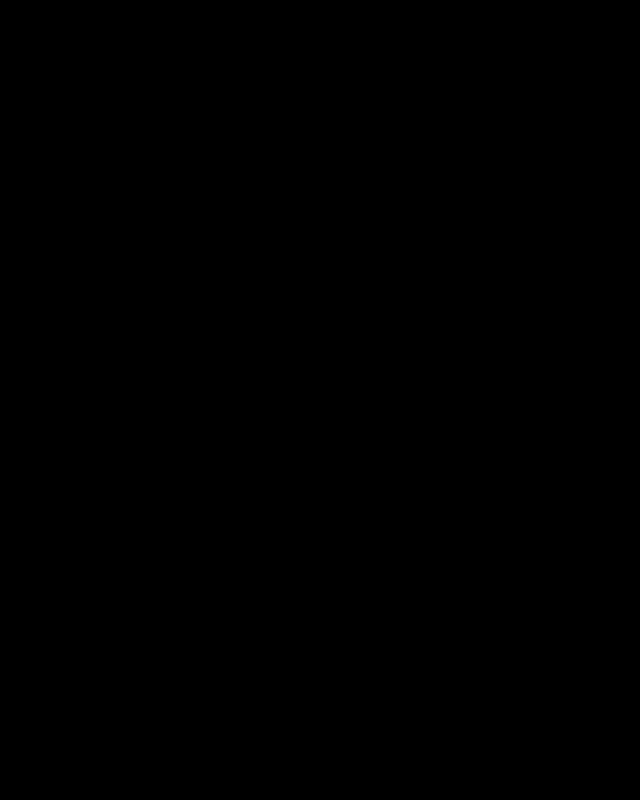
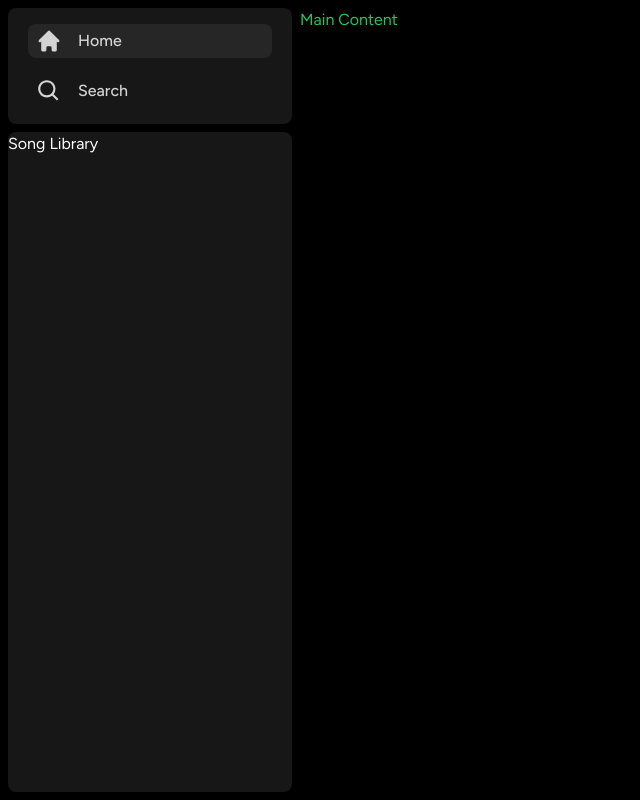
Before and after one commit to bimashazaman/Music-Vibes, a Next.js app: page / in a window 1280 px wide. Shown: the whole page, without its empty margins (0-640 px from the left). Built offline with nearby package versions, Linux system fonts and the light colour scheme.

Commit message:
Sidebar fixed

```diff
--- /dev/null
+++ b/components/Container/Box/Box.tsx
@@ -0,0 +1,24 @@
+import { twMerge } from 'tailwind-merge'
+
+interface BoxProps {
+  children: React.ReactNode
+  className?: string
+}
+
+export const Box = ({ children, className }: BoxProps) => {
+  return (
+    <div
+      className={twMerge(
+        `
+    bg-neutral-900
+    rounded-lg
+    h-fit
+    w-full
+  `,
+        className
+      )}
+    >
+      {children}
+    </div>
+  )
+}
--- /dev/null
+++ b/components/Container/Sidebar/SidebarItems.tsx
@@ -0,0 +1,54 @@
+import Link from 'next/link'
+import { IconType } from 'react-icons'
+import { twMerge } from 'tailwind-merge'
+
+interface SidebarItemsProps {
+  icon: IconType
+  label: string
+  active: boolean
+  href: string
+}
+
+const SidebarItems = ({
+  icon: Icon,
+  label,
+  active,
+  href,
+}: SidebarItemsProps) => {
+  return (
+    <Link
+      href={href}
+      className={twMerge(
+        `
+            flex
+            flex-row
+            h-auto
+            items-center
+            w-full
+            gap-x-4
+            text-md
+            font-medium
+            rounded-lg
+            px-2
+            py-1
+            hover:bg-neutral-800
+            transition
+            duration-200
+            ease-in-out
+            cursor-pointer
+            text-neutral-400
+            hover:text-white
+            `,
+        active ? 'bg-neutral-800' : ''
+      )}
+    >
+      <Icon
+        className={`text-neutral-300 ${active ? 'text-green-500' : ''}`}
+        size={26}
+      />
+      <span className='text-neutral-300 font-medium'>{label}</span>
+    </Link>
+  )
+}
+
+export default SidebarItems
--- a/components/partials/Sidebar.tsx
+++ b/components/partials/Sidebar.tsx
@@ -4,6 +4,9 @@
 import { HiHome } from 'react-icons/hi'
 import { BiSearch } from 'react-icons/bi'
 import { useMemo } from 'react'
+
+import { Box } from '../Container/Box/Box'
+import SidebarItems from '../Container/Sidebar/SidebarItems'
 
 interface SidebarProps {
   children: React.ReactNode
@@ -34,7 +37,17 @@
 
   return (
     <div className='flex h-full'>
-      <div className='hidden md:flex flex-col gap-y-2 bg-black h-full w-[300px] p-2'></div>
+      <div className='hidden md:flex flex-col gap-y-2 bg-black h-full w-[300px] p-2'>
+        <Box>
+          <div className='flex flex-col gap-y-4 px-5 py-4'>
+            {routes.map((item) => (
+              <SidebarItems key={item.label} {...item} />
+            ))}
+          </div>
+        </Box>
+        <Box className=' overflow-y-auto h-full'>Song Library</Box>
+      </div>
+      <div className='h-full flex-1 overflow-y-auto py-2'>{children}</div>
     </div>
   )
 }
--- a/package.json
+++ b/package.json
@@ -20,6 +20,7 @@
     "react": "18.2.0",
     "react-dom": "18.2.0",
     "react-icons": "^4.10.1",
+    "tailwind-merge": "^1.14.0",
     "tailwindcss": "3.3.3",
     "typescript": "5.1.6"
   }
```
Also changed, not shown: 1 other file (tests, documents, lock files or other folders).
